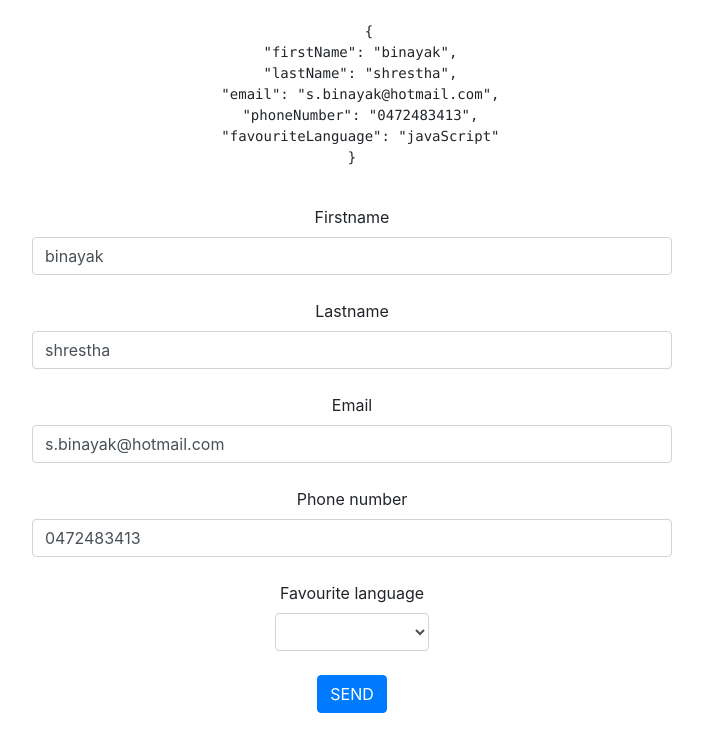
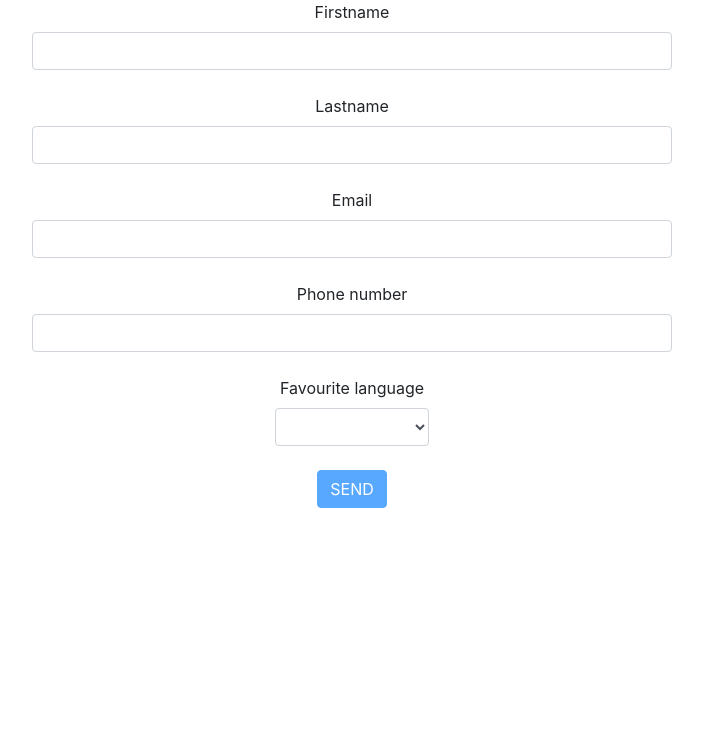
Before and after one commit to itsme17/Angular-intro, an Angular app in the folder angular-exercise/: page / in a window 1280 px wide. Shown: the top 752 px of the page, without its empty margins (288-991 px from the left). Built offline with nearby package versions, Linux system fonts and the light colour scheme.

Commit message:
commit changes : some css changes and btn disabled when form notvalid and sending some data on submit

```diff
--- a/angular-exercise/src/app/app.component.css
+++ b/angular-exercise/src/app/app.component.css
@@ -12,3 +12,10 @@ select{
     width: 12%;
     margin: 0 auto;
 }
+.alert-danger{
+    padding: 20px;
+    width: 50%;
+    margin: 0 auto;
+    margin-top: 10px;
+    border-radius: 10px;
+}
--- a/angular-exercise/src/app/app.component.html
+++ b/angular-exercise/src/app/app.component.html
@@ -1,34 +1,34 @@
 <link rel="stylesheet" href="https://stackpath.bootstrapcdn.com/bootstrap/4.4.1/css/bootstrap.min.css" integrity="sha384-Vkoo8x4CGsO3+Hhxv8T/Q5PaXtkKtu6ug5TOeNV6gBiFeWPGFN9MuhOf23Q9Ifjh" crossorigin="anonymous">
-<form action="" method="post" #formName="ngForm">
-  <pre>
-    <!-- {{ formName.value | json }} -->
+<form action="" method="post" #formName="ngForm" novalidate (ngSubmit)="onSubmit()">
+  <!-- <pre>
+     {{ formName.value | json }}
     {{ friendModel | json }}
-  </pre>
+  </pre> -->
   <div class="formgroup">
     <label for="firstName" class="form-label"> Firstname </label><br>
     <input type="text" name="fname" class="form-control" required #firstName="ngModel" [(ngModel)]="friendModel.firstName" [class.is-invalid]="firstName.invalid && firstName.touched" pattern="^[a-zA-Z,'.\-\s]+$">
-    <div class="invalid-feedback">
+    <div class="invalid-feedback alert-danger">
       Please enter your valid firstname.
   </div><br>
 </div>
   <div class="formgroup">
     <label for="lastName"> Lastname </label><br>
     <input type="text" name="lname" class="form-control" required #lastName="ngModel"[(ngModel)]="friendModel.lastName" [class.is-invalid]="lastName.invalid && lastName.touched" pattern="^[a-zA-Z,'.\-\s]+$">
-    <div class="invalid-feedback">
+    <div class="invalid-feedback alert-danger">
       Please enter your valid lastname.
   </div><br>
   </div>
   <div class="formgroup">
     <label for="email"> Email </label><br>
   <input type="text" name="email" class="form-control" required #email="ngModel"[(ngModel)]="friendModel.email" [class.is-invalid]="email.invalid && email.touched" pattern="^[a-z0-9._%+-]+@[a-z0-9.-]+\.[a-z]{2,4}$">
-  <div class="invalid-feedback">
+  <div class="invalid-feedback alert-danger">
     Please enter your valid email.
 </div><br>
 </div>
   <div class="formgroup">
     <label for="phoneNumber"> Phone number </label><br>
     <input type="text" name="phoneNumber" class="form-control" required #phoneNumber="ngModel"[(ngModel)]="friendModel.phoneNumber" [class.is-invalid]="phoneNumber.invalid && phoneNumber.touched" pattern="^\d{10}$">
-    <div class="invalid-feedback">
+    <div class="invalid-feedback alert-danger">
       Please enter your valid phoneNumber.
   </div><br>
   </div>
@@ -38,10 +38,10 @@
           <option *ngFor = "let language of languages" > {{language}} </option>
 
   </select>
-  <div class="invalid-feedback">
+  <div class="invalid-feedback alert-danger">
     Please select your favouriteLanguage.
 </div><br>
 </div>
 
-<button type="submit" class="btn btn-primary"> SEND </button>
+<button type="submit" class="btn btn-primary" [disabled]="formName.form.invalid"> SEND </button>
 </form>
--- a/angular-exercise/src/app/app.component.ts
+++ b/angular-exercise/src/app/app.component.ts
@@ -9,5 +9,8 @@ import { Friend } from './friend';
 export class AppComponent {
   title = 'angular-exercise';
   public languages = ["Html","Css","Java Script","Php" ];
-  friendModel = new Friend("binayak","shrestha","s.binayak@hotmail.com","0472483413","javaScript")
+  friendModel = new Friend("","","","","");
+  onSubmit(){
+    console.log(this.friendModel);
+  }
 }
```
